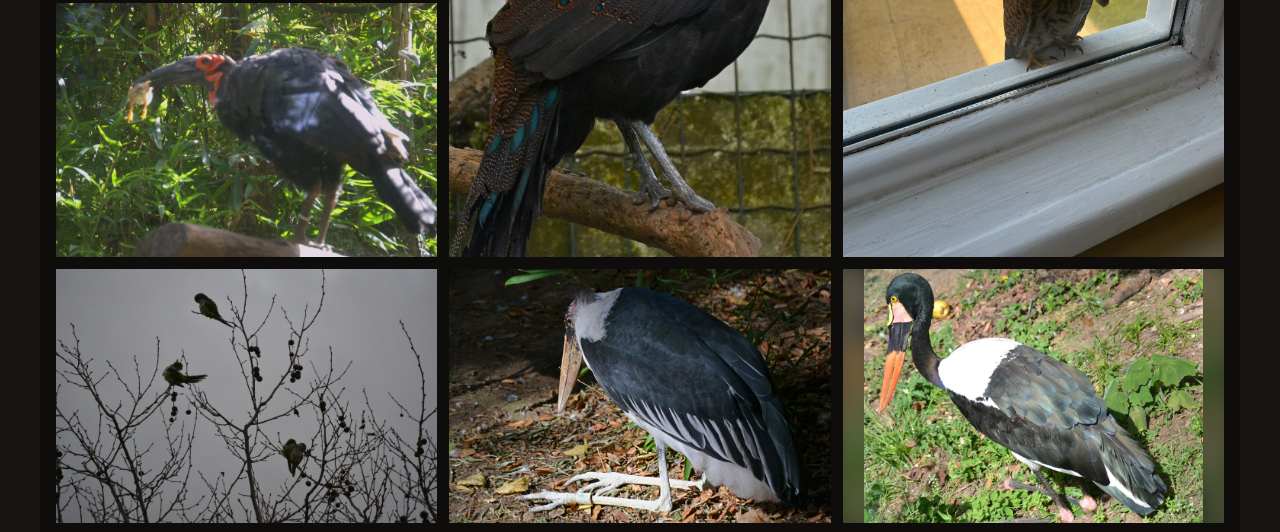
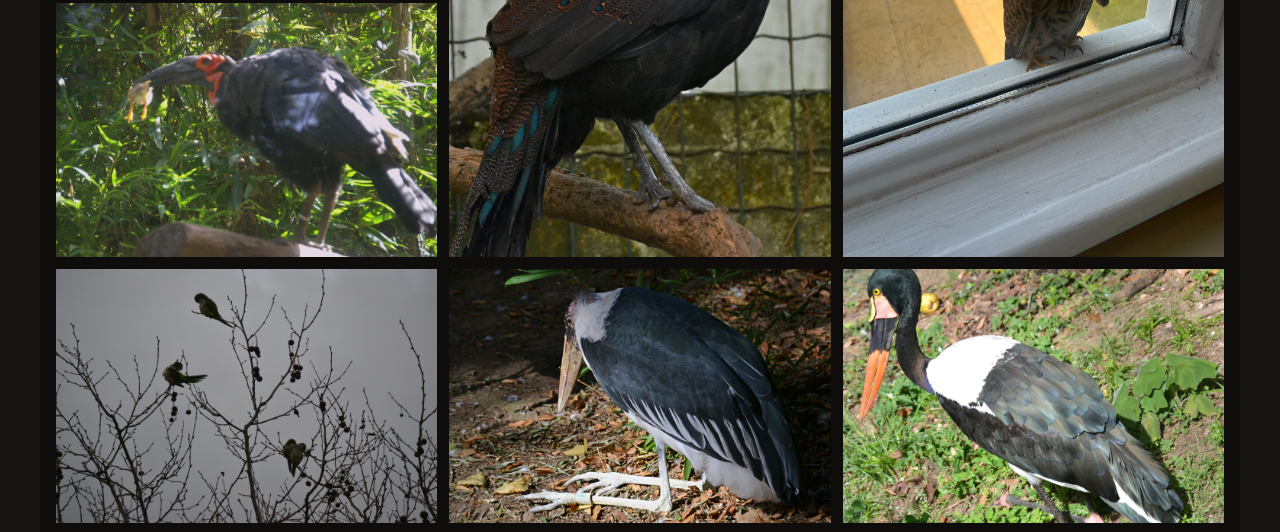
Before and after one commit to mtmasantana/photography, a plain HTML site: page index.html in a window 1280 px wide. Shown: the part 1468-2000 px from the top of the page. Drawn offline with Linux system fonts and the light colour scheme; grey boxes are pictures that could not be loaded.

Commit message:
Update index.html

```diff
--- a/index.html
+++ b/index.html
@@ -81,9 +81,7 @@ body {
     <img src="images/southern_ground_hornbill.jpg" alt="Southern ground hornbill">
     <img src="images/monk_parakeets.jpg" alt="Monk parakeets">
     <img src="images/marabou_stork.jpg" alt="Marabou stork">
-    <div class="fill" style="--img: url(images/saddle_billed_stork.jpg)">
-      <img src="images/saddle_billed_stork.jpg" alt="Saddle-billed stork">
-    </div>
+    <img src="images/saddle_billed_stork.jpg" alt="Saddle-billed stork" style="object-position: center 35%;">
     <img src="images/cat_tuxedo_grass.jpg" alt="Domestic cat (black and white)">
     <img src="images/peacock.jpeg" alt="Indian peafowl">
   </div>
```
